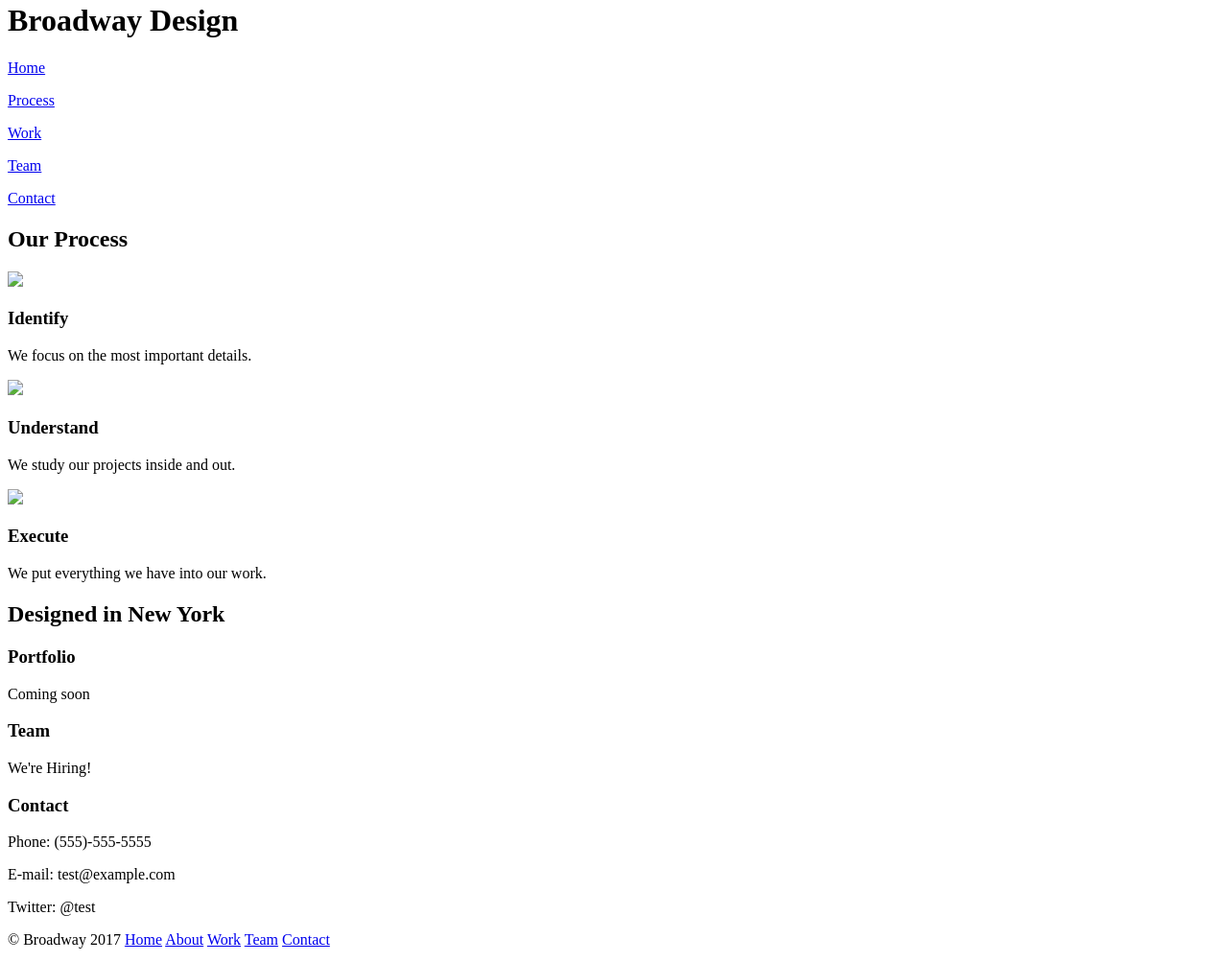
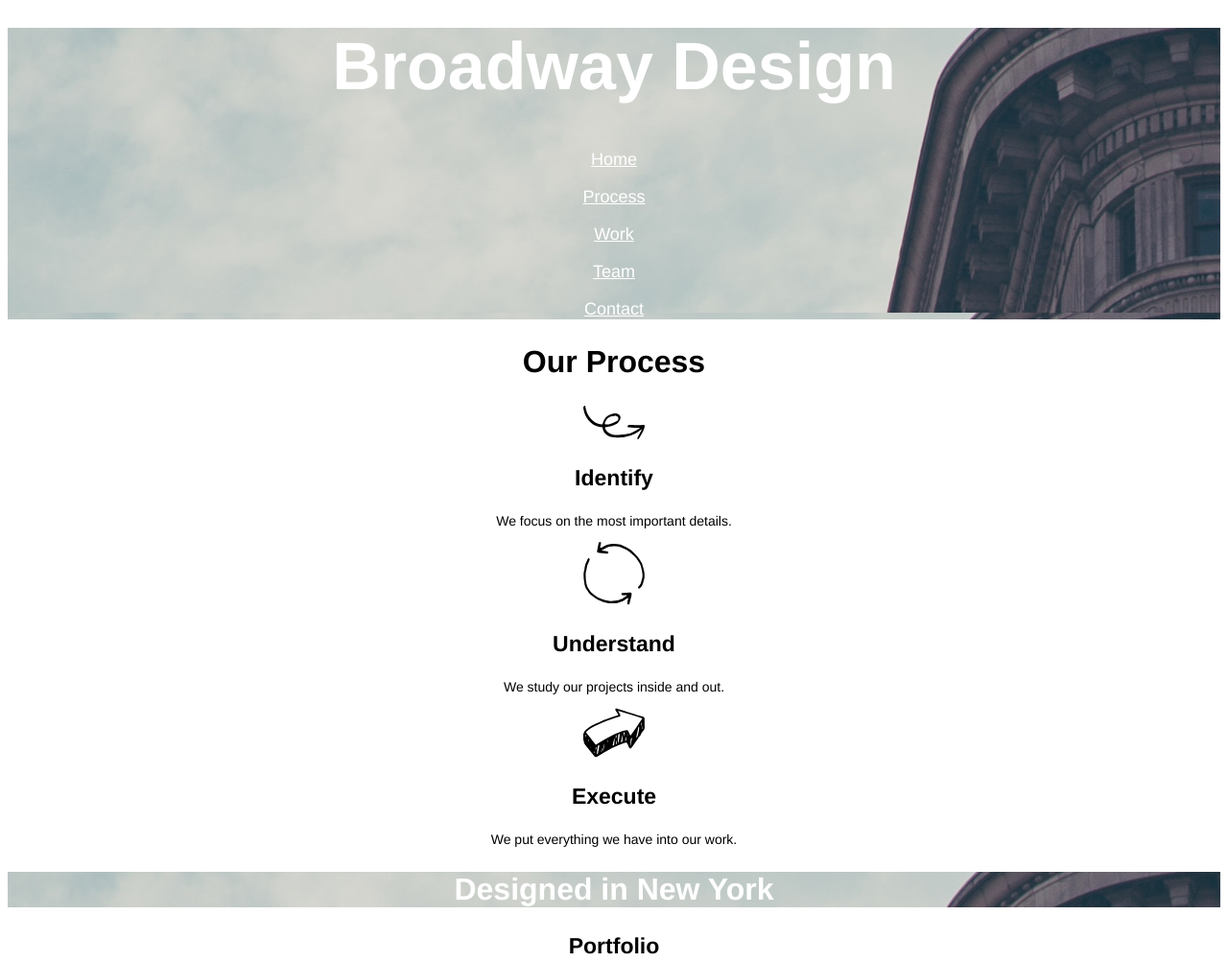
Before and after one commit to SchloTech/Broadway, a plain HTML site: page index.html in a window 1280 px wide. Shown: the part 18-1021 px from the top of the page at 96% size. Drawn offline with Linux system fonts and the light colour scheme.

Commit message:
broadway complete

```diff
--- a/index.html
+++ b/index.html
@@ -1,6 +1,7 @@
 <!DOCTYPE html>
 <html>
   <head>
+    <link href="resources/css/index.css" type"text/css" rel="stylesheet">
     <meta charset="utf-8">
     <title>Broadway</title>
   </head>
@@ -8,7 +9,7 @@
     <!-- Hero Section -->
     <div class="hero">
       <h1>Broadway Design</h1>
-      <p> <a href="#">Home</a> </p>
+      <p> <a class="bnt-nav" href="#">Home</a> </p>
       <p> <a href="#process">Process</a> </p>
       <p> <a href="#work">Work</a> </p>
       <p> <a href="#team">Team</a> </p>
--- /dev/null
+++ b/resources/css/index.css
@@ -0,0 +1,50 @@
+* {
+  font-family: Helvetica;
+}
+
+.hero {
+  background-image: url('the-flatiron-building.png');
+  color: white;
+}
+
+.hero p {
+    font-size: 18px;
+    text-align: center;
+}
+
+h1 {
+  font-size: 70px;
+  font-weight: bold;
+  text-align: center;
+}
+
+h2 {
+  font-size: 32px;
+  font-weight: bold;
+  text-align: center;
+}
+
+h3 {
+  font-size: 23px;
+  font-weight: bold;
+  text-align: center;
+}
+
+p {
+  font-size: 14px;
+  text-align: center;
+}
+
+.support {
+  text-align: center;
+}
+.footer {
+  text-align: left;
+  background-color: dimgray;
+  color: white;
+  font-size: 11px;
+}
+
+a {
+  color: white;
+}
```
Also changed, not shown: resources/css/the-flatiron-building.png (added), resources/media/execute.svg (added), resources/media/identify.svg (added), resources/media/understand.svg (added).
